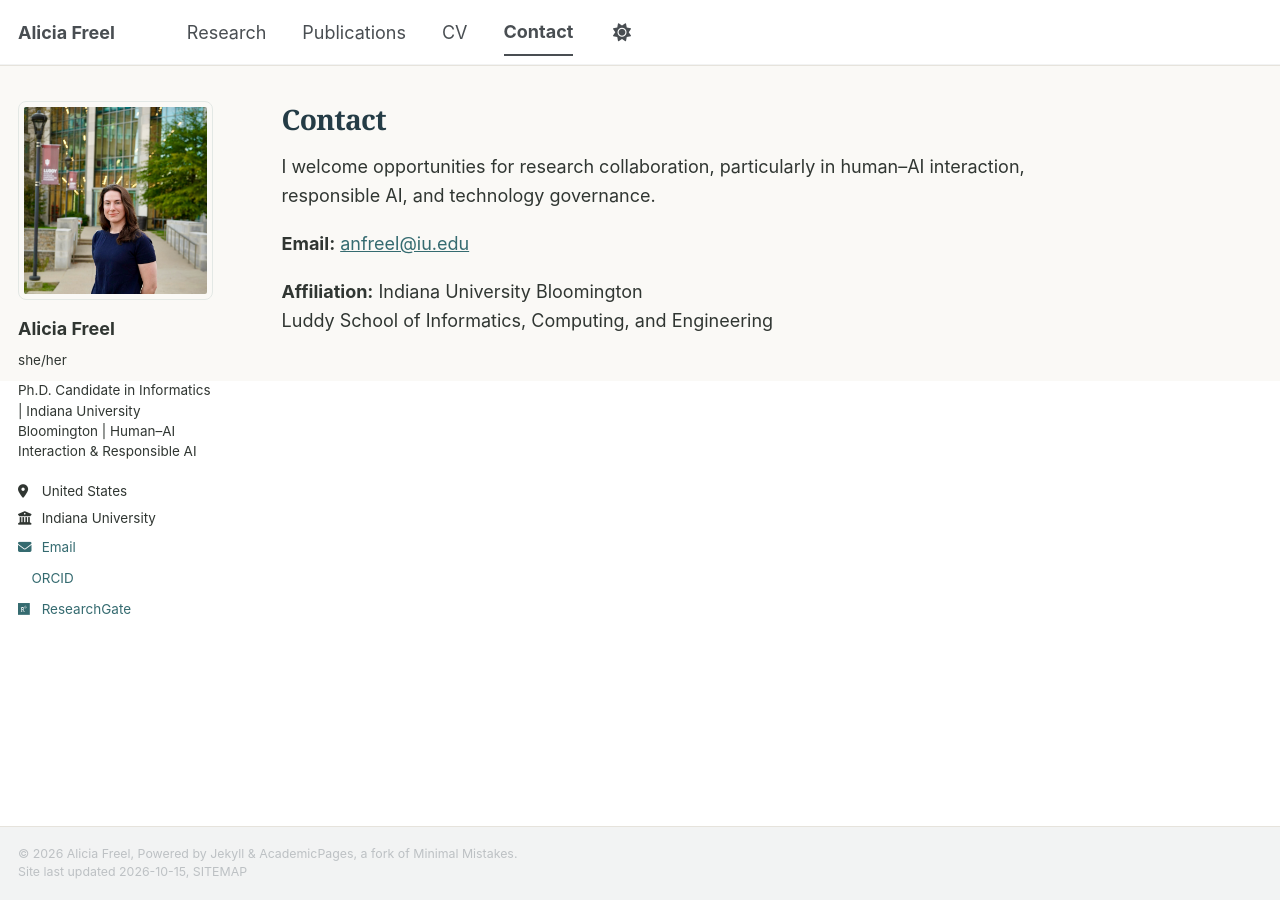
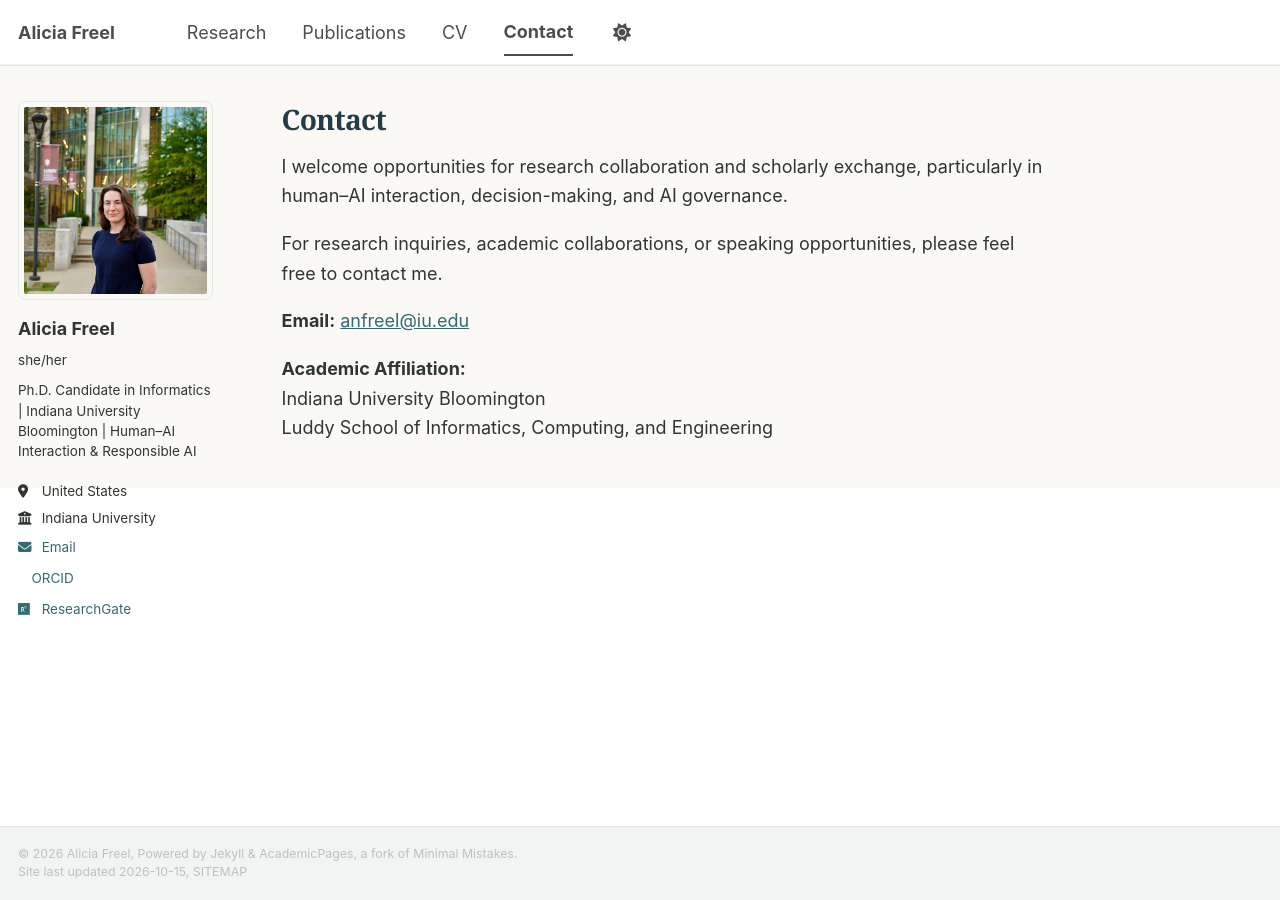
Before and after one commit to anfreel/anfreel.github.io, a Jekyll site: the page built from _pages/contact.md, in a window 1280 px wide. Built offline with Jekyll 4.4.1, drawn with Linux system fonts in a browser that asks for light colours; a style sheet for code colours, icons or effects is not loaded.

Commit message:
Update contact.md

```diff
--- a/_pages/contact.md
+++ b/_pages/contact.md
@@ -5,9 +5,12 @@ permalink: /contact/
 author_profile: true
 ---
 
-I welcome opportunities for research collaboration, particularly in human–AI interaction, responsible AI, and technology governance.
+I welcome opportunities for research collaboration and scholarly exchange, particularly in human–AI interaction, decision-making, and AI governance.
+
+For research inquiries, academic collaborations, or speaking opportunities, please feel free to contact me.
 
 **Email:** [anfreel@iu.edu](mailto:anfreel@iu.edu)
 
-**Affiliation:** Indiana University Bloomington
+**Academic Affiliation:**
+Indiana University Bloomington
 Luddy School of Informatics, Computing, and Engineering
```
